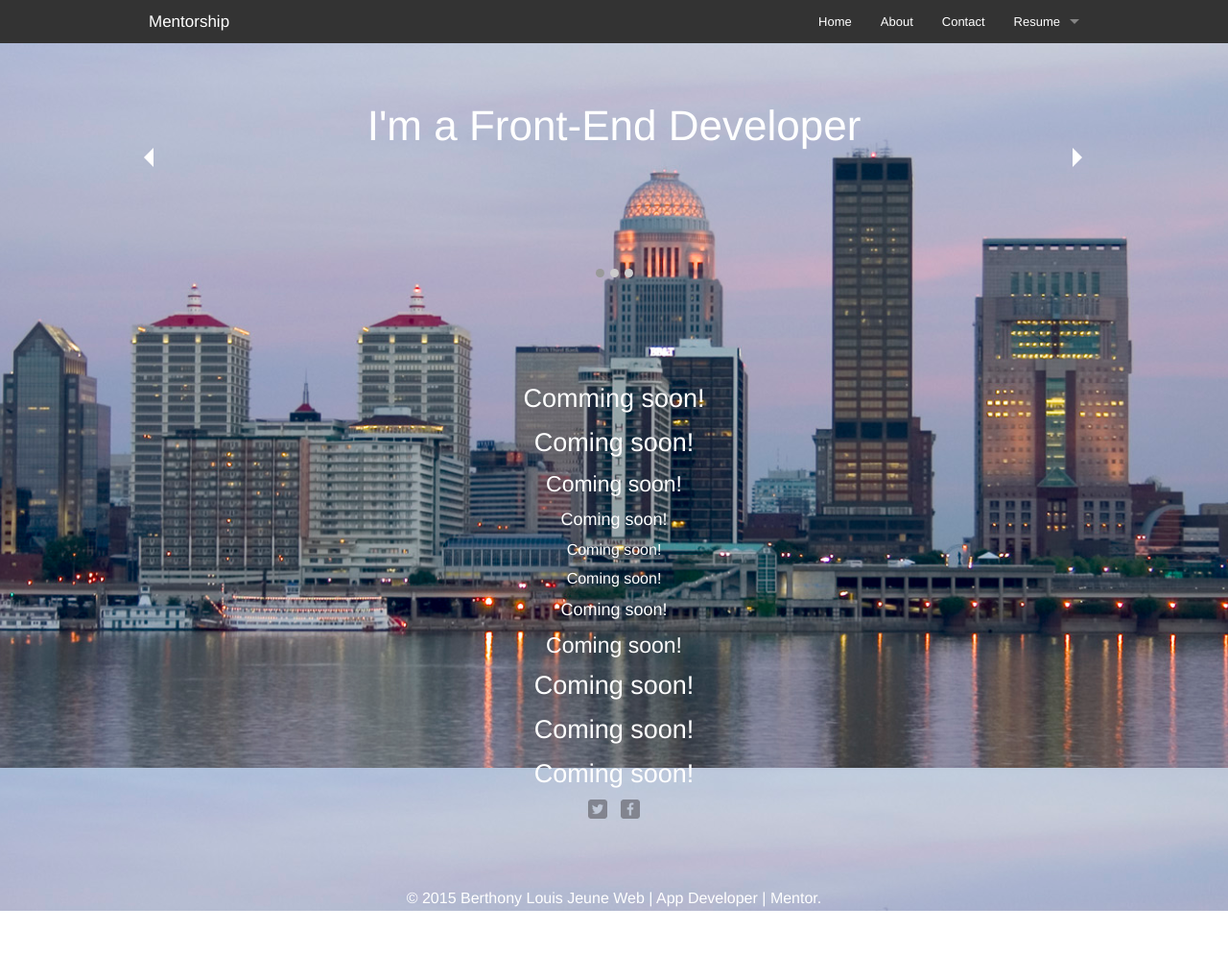
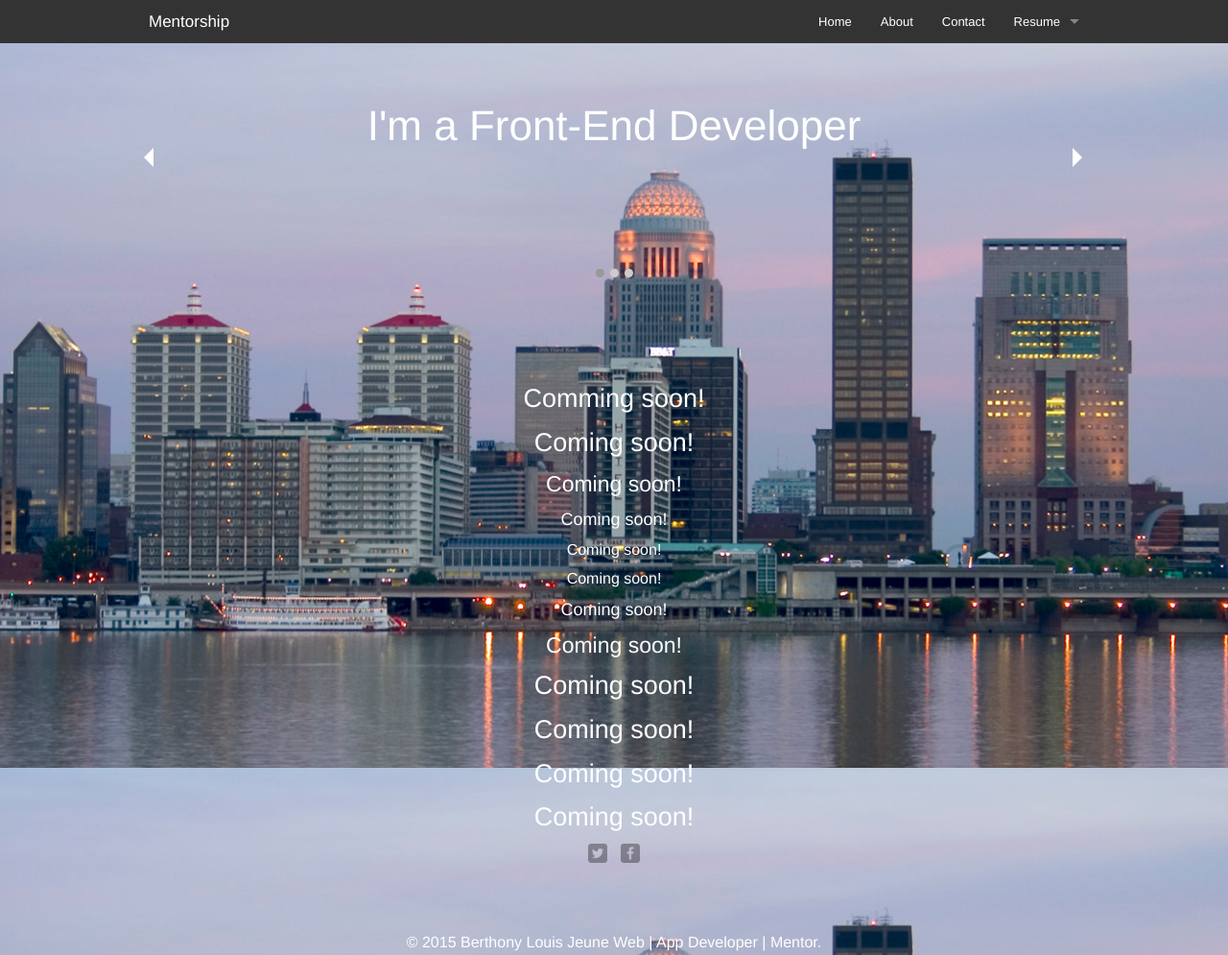
Before and after one commit to Design-it/personal, a plain HTML site: page resume.html in a window 1280 px wide. Shown: the whole page at 96% size. Before the commit the page ends 949 px from the top, so only its background shows below. Drawn offline with Linux system fonts and the light colour scheme.

Commit message:
Adding another coming soon line

```diff
--- a/resume.html
+++ b/resume.html
@@ -80,6 +80,7 @@
          <h3>Coming soon!</h3>
          <h3>Coming soon!</h3>
             <h3>Coming soon!</h3>
+            <h3>Coming soon!</h3>
       </section>
 
 
```
